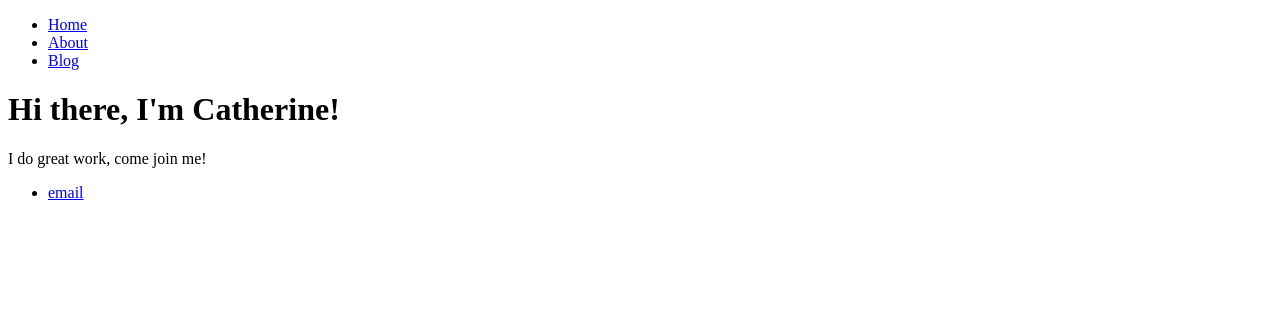
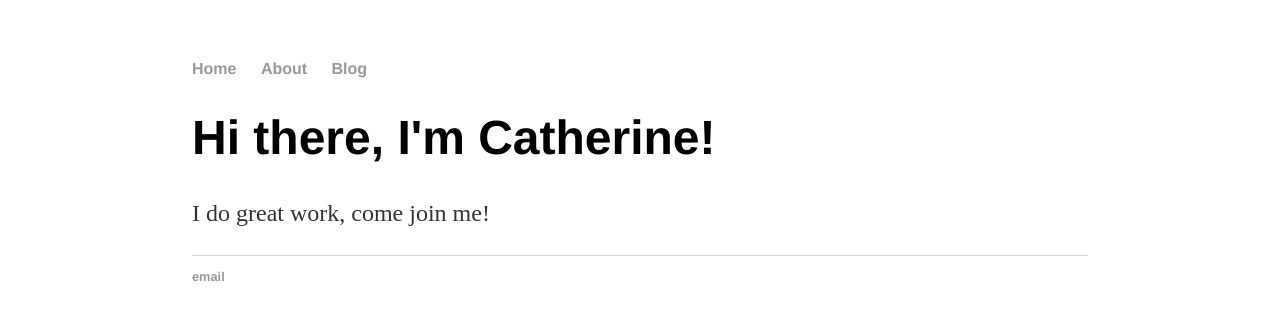
Before and after one commit to erikjacobson/inner-labyrinth, a Jekyll site: the page index.html, which Jekyll copies as it is, in a window 1280 px wide. Shown: the top 320 px of the page. Built offline with Jekyll 4.4.1, drawn with Linux system fonts in a browser that asks for light colours.

Commit message:
Update index.html

```diff
--- a/index.html
+++ b/index.html
@@ -2,7 +2,7 @@
 <html>
 	<head>
 		<title>Inner Labyrinth</title>
-		<link rel="stylesheet" type="text/css" href="inner-labyrinth/css/main.css">
+		<link rel="stylesheet" type="text/css" href="/css/main.css">
 	</head>
 	<body>
 		<nav>
```
